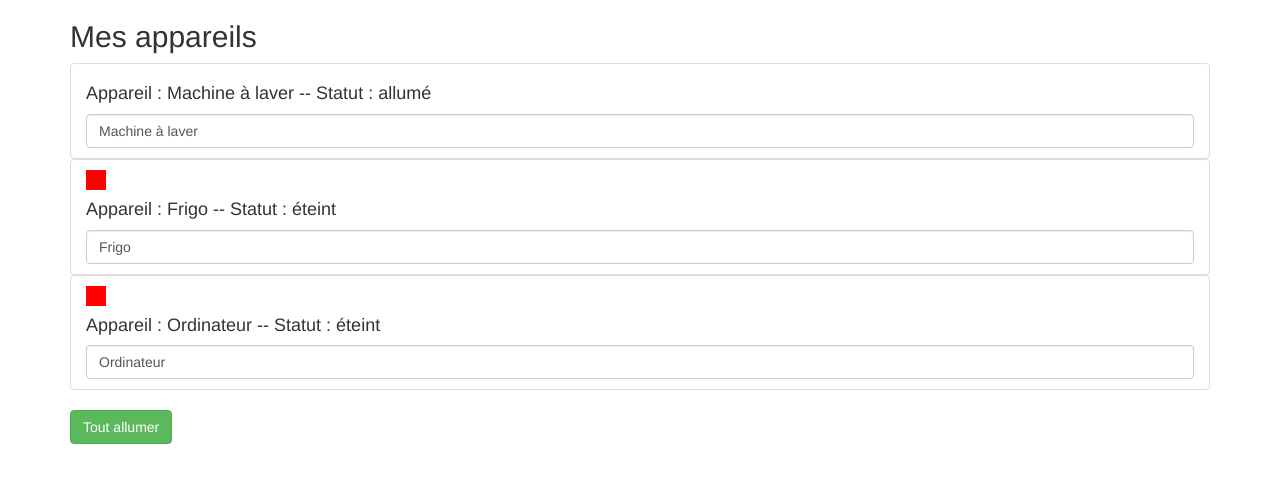
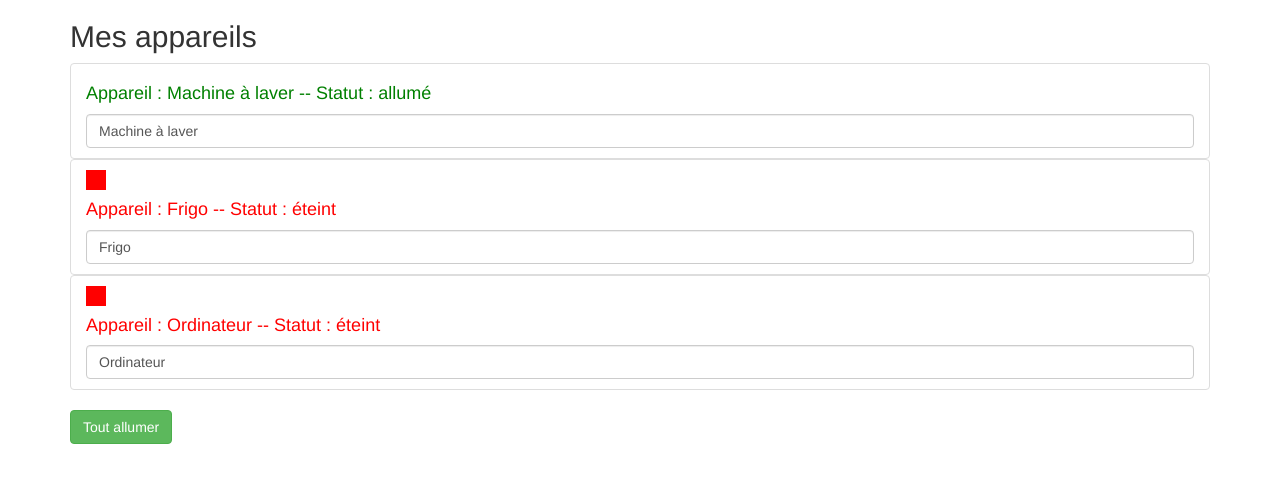
Before and after one commit to MarwenHanzouli/projet-angular5, an Angular app: page / in a window 1280 px wide. Shown: the top 482 px of the page. Built offline with nearby package versions, Linux system fonts and the light colour scheme.

Commit message:
test ngStyle directive

```diff
--- a/src/app/appareil/appareil.component.html
+++ b/src/app/appareil/appareil.component.html
@@ -1,6 +1,6 @@
 <li class="list-group-item">
   <div style="width:20px;height:20px;background-color:red;"
       *ngIf="appareilStatus === 'éteint'"></div>
-  <h4>Appareil : {{ appareilName }} -- Statut : {{ getStatus() }}</h4>
+  <h4 [ngStyle]="{color: getColor()}">Appareil : {{ appareilName }} -- Statut : {{ getStatus() }}</h4>
   <input type="text" class="form-control" [(ngModel)]="appareilName">
 </li>
--- a/src/app/appareil/appareil.component.ts
+++ b/src/app/appareil/appareil.component.ts
@@ -15,4 +15,11 @@
   getStatus() {
     return this.appareilStatus;
   }
+  getColor() {
+    if(this.appareilStatus === 'allumé') {
+      return 'green';
+    } else if(this.appareilStatus === 'éteint') {
+      return 'red';
+    }
+  }
 }
```
